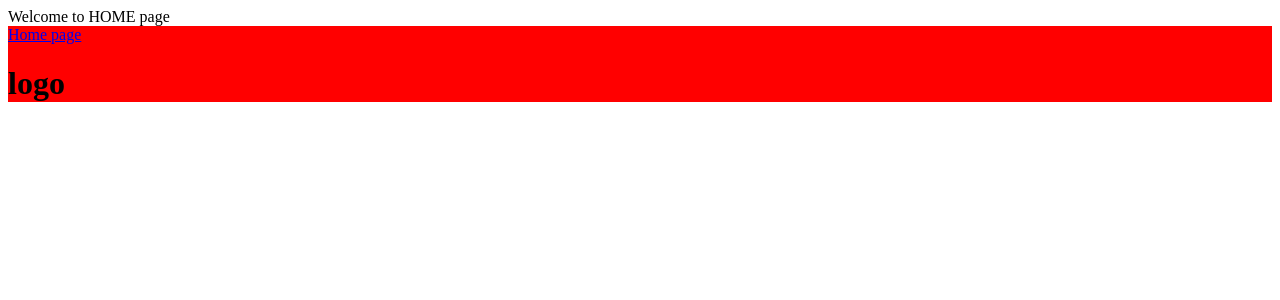
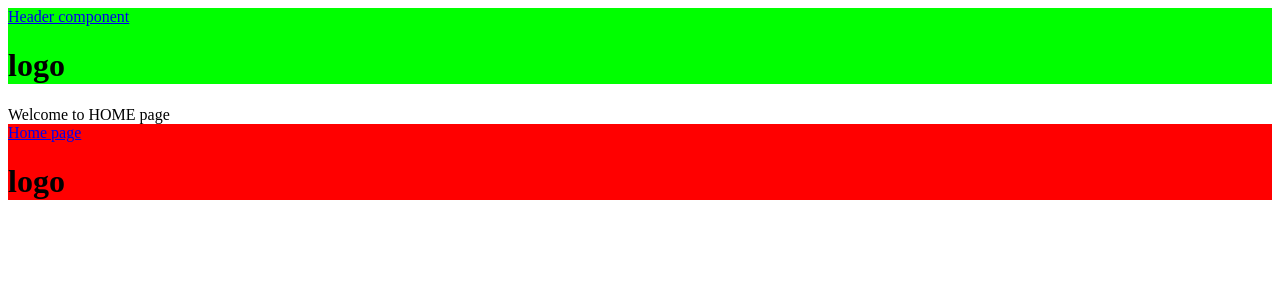
Before and after one commit to ruslaRuslan/react-class-work7, a React (Vite) app: page / in a window 1280 px wide. Shown: the top 300 px of the page. Built offline with nearby package versions, Linux system fonts and the light colour scheme.

Commit message:
PageContainer-i elave etdik HomePage-e

```diff
--- a/src/pages/Home/index.jsx
+++ b/src/pages/Home/index.jsx
@@ -1,11 +1,10 @@
-import Footer from "../../components/Footer";
+import PageContainer from "../../components/PageContainer";
 
 const HomePage = ({}) => {
   return (
-    <>
+    <PageContainer>
       <div>Welcome to HOME page</div>
-      <Footer />
-    </>
+    </PageContainer>
   );
 };
 
```
